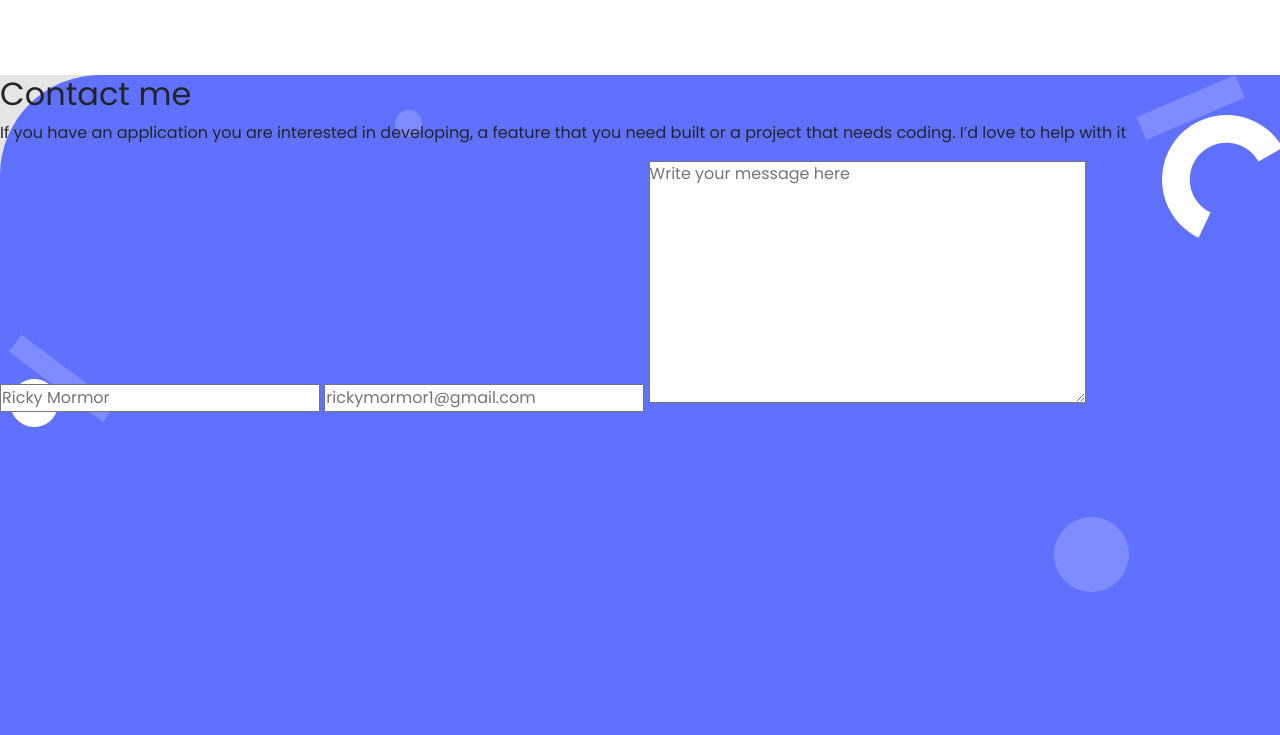
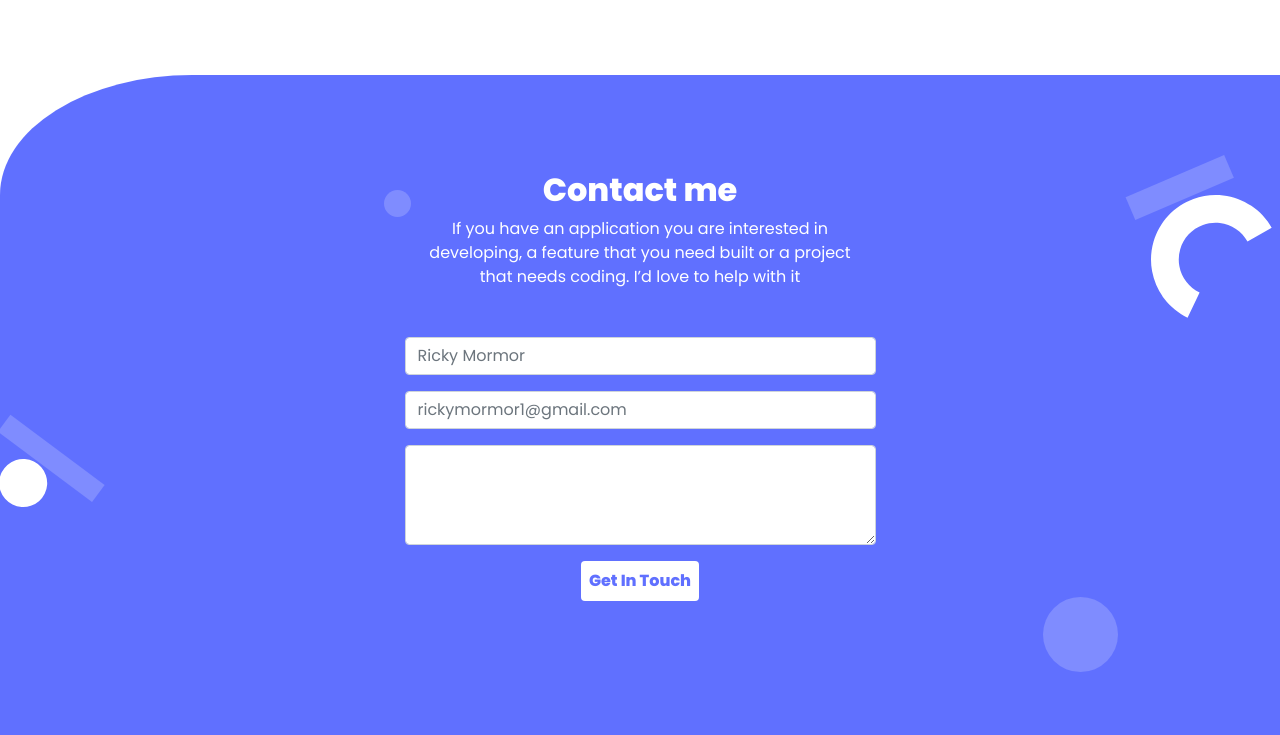
Before and after one commit to audukehinde/bt-portfolio, a plain HTML site: page index.html in a window 1280 px wide. Shown: the part 3515-4250 px from the top of the page. Drawn offline with nearby package versions, Linux system fonts and the light colour scheme.

Commit message:
Fix form section

```diff
--- a/index.html
+++ b/index.html
@@ -178,28 +178,31 @@
               <h6 class="project-title pb-5">Skills<i class="fas fa-chevron-right"></i></h6>
             </div>
         </div>
-
       </section>
-
-
     </main>
-
-    <footer>
-      <div class="footer-section d-flex flex-column justify-content-center">
-          <div class="footer-info">
-            <h2>Contact me</h2>
-            <p>If you have an application you are interested in developing,
+    <footer class="text-center">
+      <div class="container-fluid footer-main">
+          <div class="container w-50 my-5 color">
+            <h2 class="fw-bolder">Contact me</h2>
+            <p class="w-75 text-center m-auto">If you have an application you are interested in developing,
                a feature that you need built or a project that needs coding.
               I’d love to help with it </p>
           </div>
-          <div class="">
+          <div class="w-50 m-auto">
             <form action="#">
-              <input type="text" name="name" placeholder="Ricky Mormor" required>
-              <input type="email" name="email" placeholder="rickymormor1@gmail.com" required>
-              <textarea name="message" id="message" cols="30" rows="10" placeholder="Write your message here" required></textarea>
+              <div class="mb-3">
+                <input type="text" class="form-control w-75 m-auto" name="name" placeholder="Ricky Mormor" required>
+              </div>
+              <div class="mb-3">
+                <input type="email" class="form-control w-75 m-auto" name="email" placeholder="rickymormor1@gmail.com" required>
+              </div>
+              <div class="form-floating">
+                <textarea class="form-control w-75 textarea-height m-auto" placeholder="Leave a comment here" id="floatingTextarea2" style="height: 100px"></textarea>
+              </div>
+              <button class="p-2 mt-3 rounded fw-bold">Get In Touch</button>
             </form>
           </div>
-          </div>
+        </div>
     </footer>
 
     <script src="https://cdn.jsdelivr.net/npm/bootstrap@5.0.2/dist/js/bootstrap.bundle.min.js" integrity="sha384-MrcW6ZMFYlzcLA8Nl+NtUVF0sA7MsXsP1UyJoMp4YLEuNSfAP+JcXn/tWtIaxVXM" crossorigin="anonymous"></script>
--- a/style.css
+++ b/style.css
@@ -189,8 +189,28 @@ h6 i {
 }
 
 footer {
+  background-color: #fff;
+}
+
+.footer-main {
+  padding-top: 3em;
   background-color: #6070ff;
-  border-top-left-radius: 100px;
-  height: 846px;
+  border-radius: 15% 0 0 0;
+  height: 100vh;
   background-image: url(img/contact-form-background-shapes.svg);
 }
+
+.color {
+  color: #fff;
+}
+
+.textarea-height {
+  height: 90%;
+}
+
+form button {
+  border: #fff;
+  background-color: #fff;
+  color: #6070FF;
+  ;
+}
```
